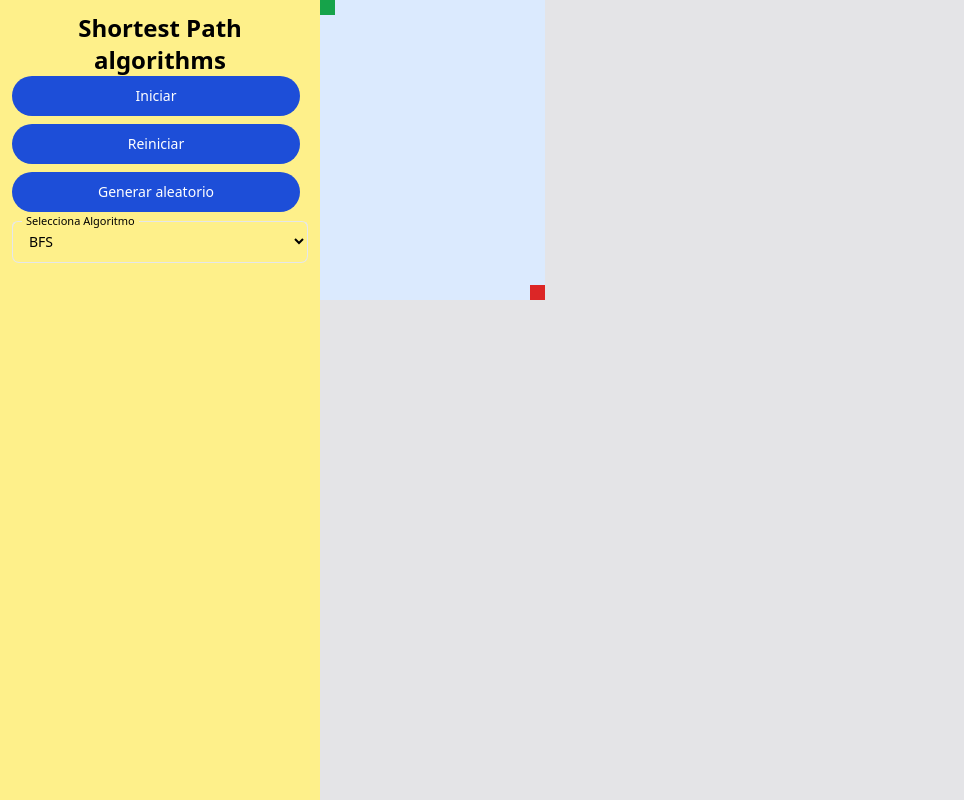
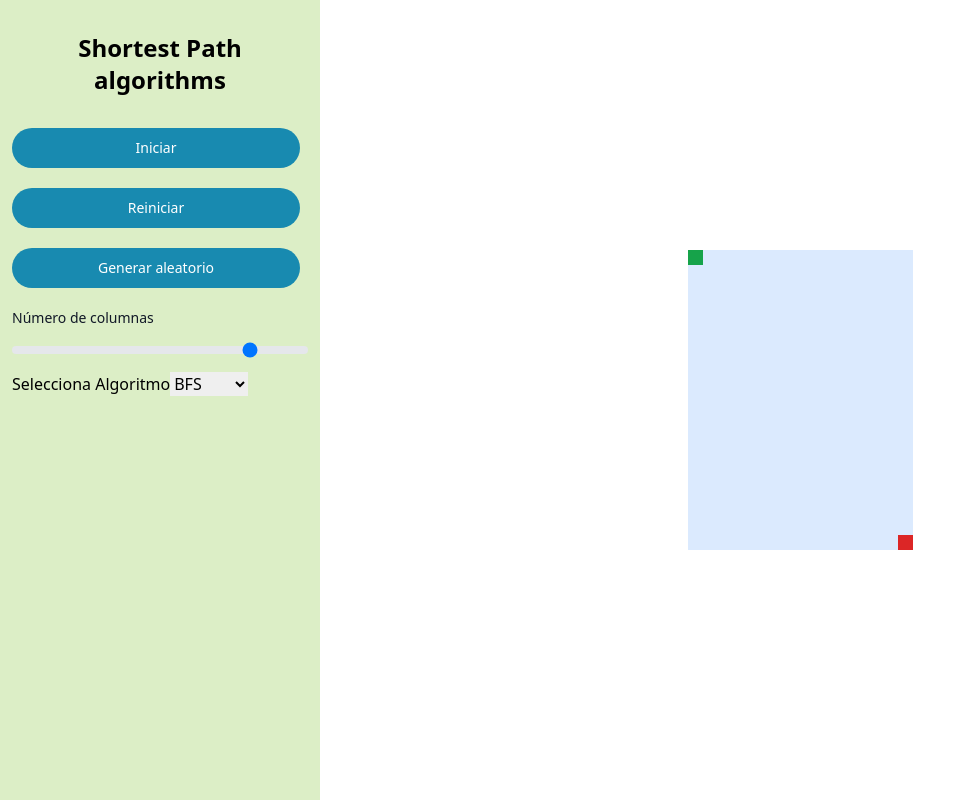
Before and after one commit to ZzzandyzzZ/shortest-path, a React (Vite) app: page / in a window 1280 px wide. Shown: the whole page, without its empty margins (0-964 px from the left). Built offline with nearby package versions, Linux system fonts and the light colour scheme.

Commit message:
Use new palette color

```diff
--- a/src/app.tsx
+++ b/src/app.tsx
@@ -43,29 +43,33 @@ function App() {
   return (
     <>
       <main className='grid grid-cols-12  min-h-screen'>
-        <section className='flex flex-col bg-yellow-200 col-span-3 p-3'>
-          <h1 className="text-2xl text-center font-bold">Shortest Path algorithms</h1>
-          <button onClick={handleStart} className='text-white bg-blue-700 hover:bg-blue-800 focus:outline-none focus:ring-4 focus:ring-blue-300 font-medium rounded-full text-sm px-5 py-2.5 text-center me-2 mb-2 dark:bg-blue-600 dark:hover:bg-blue-700 dark:focus:ring-blue-800'>
+        <section className='flex flex-col bg-[#DCEEC6] col-span-3 p-3 gap-3'>
+          <h1 className="text-2xl text-center font-bold py-5">Shortest Path algorithms</h1>
+          <button onClick={handleStart} className='text-white bg-[#188AB0] hover:bg-[#17647e] focus:outline-none focus:ring-4 focus:ring-blue-300 font-medium rounded-full text-sm px-5 py-2.5 text-center me-2 mb-2 dark:bg-blue-600 dark:hover:bg-blue-700 dark:focus:ring-blue-800'>
             Iniciar
           </button>
-          <button onClick={resetGrid} className='text-white bg-blue-700 hover:bg-blue-800 focus:outline-none focus:ring-4 focus:ring-blue-300 font-medium rounded-full text-sm px-5 py-2.5 text-center me-2 mb-2 dark:bg-blue-600 dark:hover:bg-blue-700 dark:focus:ring-blue-800'>
+          <button onClick={resetGrid} className='text-white bg-[#188AB0] hover:bg-[#17647e] focus:outline-none focus:ring-4 focus:ring-blue-300 font-medium rounded-full text-sm px-5 py-2.5 text-center me-2 mb-2 dark:bg-blue-600 dark:hover:bg-blue-700 dark:focus:ring-blue-800'>
             Reiniciar
           </button>
-          <button onClick={handleReset} className='text-white bg-blue-700 hover:bg-blue-800 focus:outline-none focus:ring-4 focus:ring-blue-300 font-medium rounded-full text-sm px-5 py-2.5 text-center me-2 mb-2 dark:bg-blue-600 dark:hover:bg-blue-700 dark:focus:ring-blue-800'>
+          <button onClick={handleReset} className='text-white bg-[#188AB0] hover:bg-[#17647e] focus:outline-none focus:ring-4 focus:ring-blue-300 font-medium rounded-full text-sm px-5 py-2.5 text-center me-2 mb-2 dark:bg-blue-600 dark:hover:bg-blue-700 dark:focus:ring-blue-800'>
             Generar aleatorio
           </button>
-          <div className="relative">
-            <select className="peer h-full w-full rounded-[7px] border border-blue-gray-200 border-t-transparent bg-transparent px-3 py-2.5 font-sans text-sm font-normal text-blue-gray-700 outline outline-0 transition-all placeholder-shown:border placeholder-shown:border-blue-gray-200 placeholder-shown:border-t-blue-gray-200 empty:!bg-red-500 focus:border-2 focus:border-pink-500 focus:border-t-transparent focus:outline-0 disabled:border-0 disabled:bg-blue-gray-50">
+          <div className=''>
+            <label htmlFor="steps-range" className="block mb-2 text-sm font-medium text-gray-900 dark:text-white">Número de columnas</label>
+            <input id="steps-range" type="range" min="4" max="60" step="2" className="w-full h-2 bg-gray-200 rounded-lg appearance-none cursor-pointer" />
+          </div>
+          <div className="">
+            <label htmlFor='algorithm' className="">
+              Selecciona Algoritmo
+            </label>
+            <select id="algorithm" className="">
               <option value="brazil">BFS</option>
               <option value="bucharest">A *</option>
               <option value="washington">Disjktra</option>
             </select>
-            <label className="before:content[' '] after:content[' '] pointer-events-none absolute left-0 -top-1.5 flex h-full w-full select-none text-[11px] font-normal leading-tight text-blue-gray-400 transition-all before:pointer-events-none before:mt-[6.5px] before:mr-1 before:box-border before:block before:h-1.5 before:w-2.5 before:rounded-tl-md before:border-t before:border-l before:border-blue-gray-200 before:transition-all after:pointer-events-none after:mt-[6.5px] after:ml-1 after:box-border after:block after:h-1.5 after:w-2.5 after:flex-grow after:rounded-tr-md after:border-t after:border-r after:border-blue-gray-200 after:transition-all peer-placeholder-shown:text-sm peer-placeholder-shown:leading-[3.75] peer-placeholder-shown:text-blue-gray-500 peer-placeholder-shown:before:border-transparent peer-placeholder-shown:after:border-transparent peer-focus:text-[11px] peer-focus:leading-tight peer-focus:text-pink-500 peer-focus:before:border-t-2 peer-focus:before:border-l-2 peer-focus:before:border-pink-500 peer-focus:after:border-t-2 peer-focus:after:border-r-2 peer-focus:after:border-pink-500 peer-disabled:text-transparent peer-disabled:before:border-transparent peer-disabled:after:border-transparent peer-disabled:peer-placeholder-shown:text-blue-gray-500">
-          Selecciona Algoritmo
-            </label>
           </div>
         </section>
-        <section className='col-span-9 bg-zinc-200'>
+        <section className='col-span-9 bg-white flex items-center justify-center'>
           <Grid />
         </section>
       </main>
--- a/src/components/grid-cell.tsx
+++ b/src/components/grid-cell.tsx
@@ -21,7 +21,7 @@ export const GridCell = memo(({ i, j, isCurrNode, isMousePressed, node: { partOf
     if (i === endCoord.i && j === endCoord.j) return 'bg-red-600'
     if (isCurrNode) return 'bg-orange-400'
     if (partOfSolution) return 'bg-blue-600'
-    if (visited) return 'bg-green-300'
+    if (visited) return 'bg-[#a8e1f4]'
     return 'bg-blue-100'
   }
 
```
